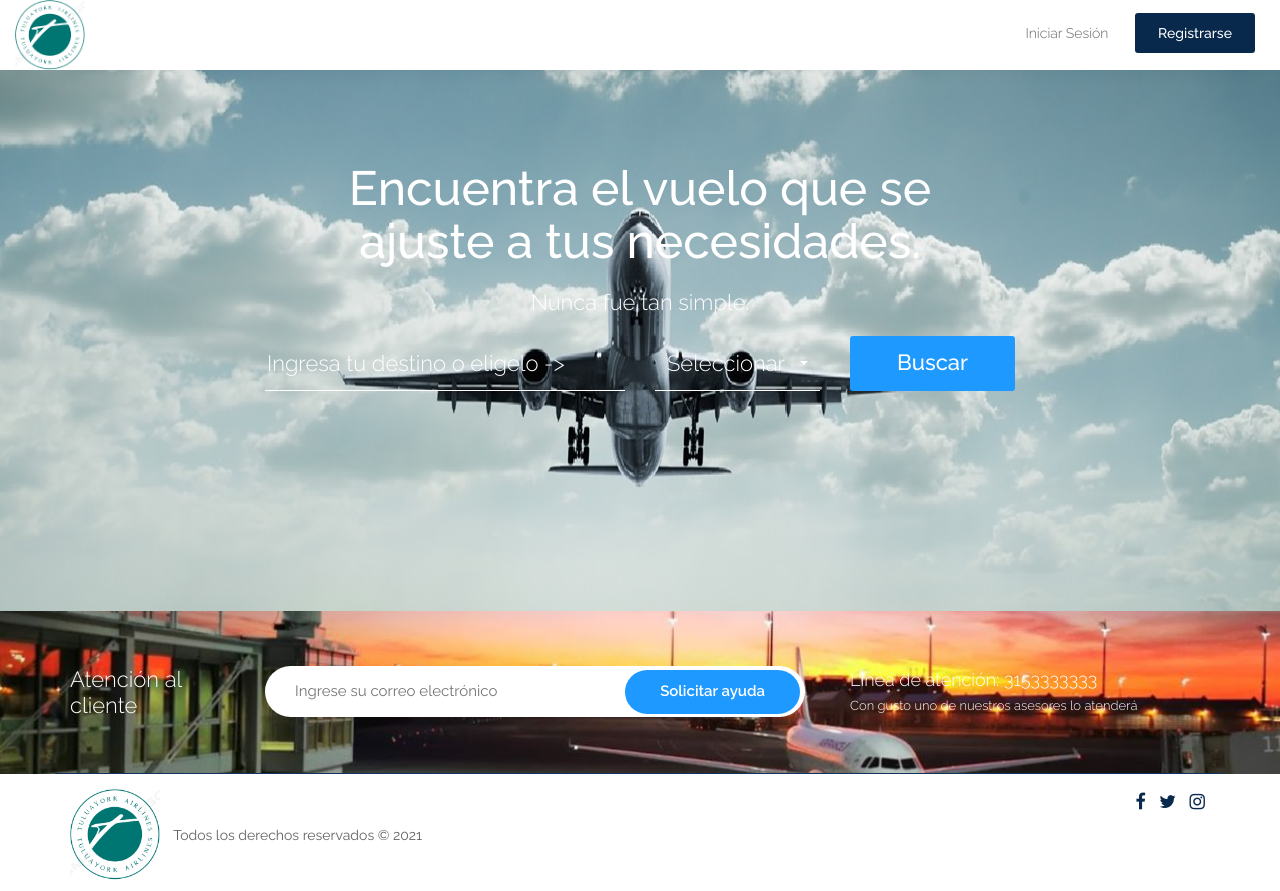
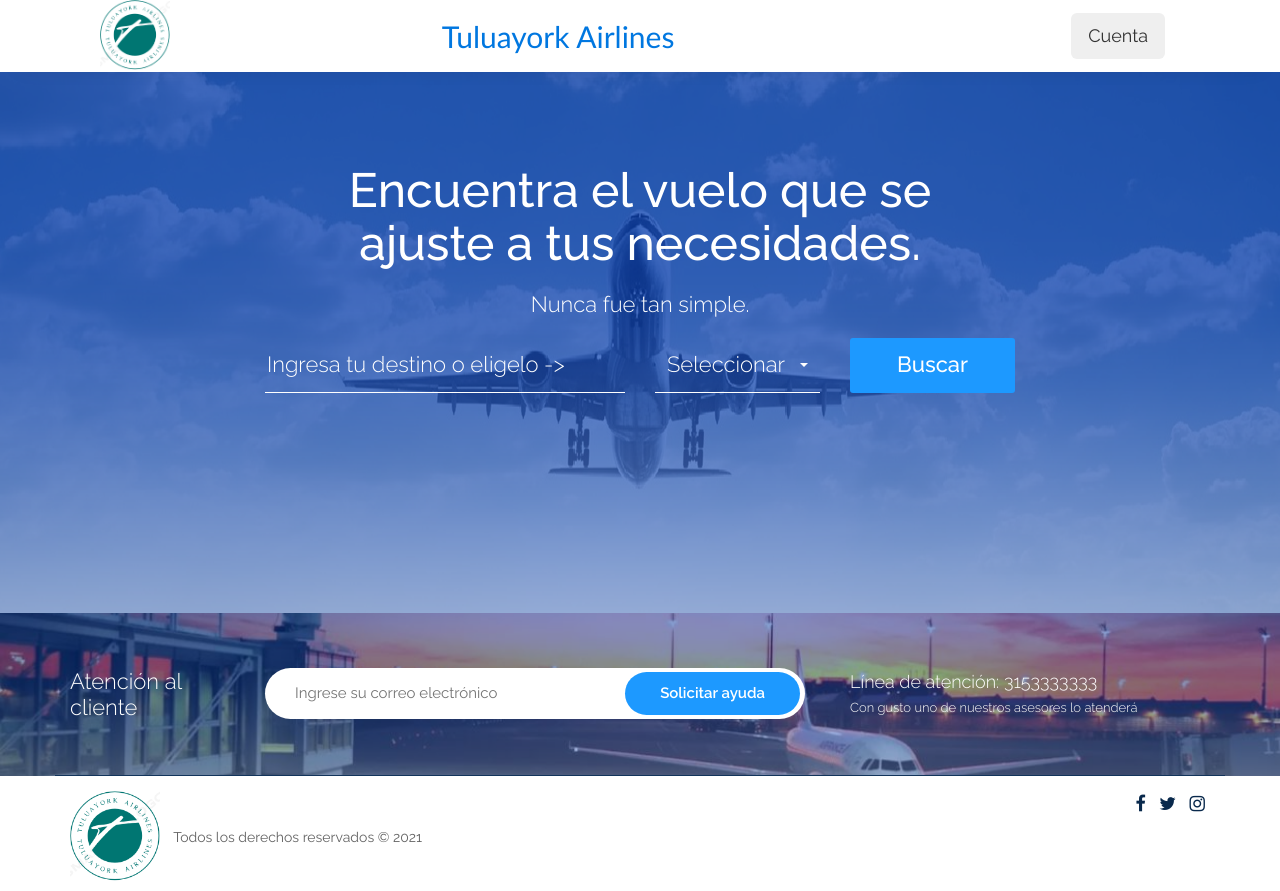
Before and after one commit to diego6662/proyecto-www, a Django app: page / in a window 1280 px wide. Run offline with Django 3.2, Linux system fonts and the light colour scheme; data that the repository does not hold is empty; some libraries are stand-ins or nearby versions.

Commit message:
Agregado dropdown menú y cambio de imagen de fondo"

```diff
--- a/aeropuerto-proyect/vuelos/static/vuelos/css/style.css
+++ b/aeropuerto-proyect/vuelos/static/vuelos/css/style.css
@@ -59,6 +59,7 @@ h5 {
 
 
 
+
 h1,
 h2,
 h3,
@@ -70,6 +71,11 @@ h6 {
 }
 h7 {
 	color: #fff;
+}
+h2{
+	color: #0077e0;
+	border: #113053;
+	font-family: 'Gill Sans', 'Gill Sans MT', Calibri, 'Trebuchet MS', sans-serif;
 }
 
 ul,
@@ -107,6 +113,15 @@ textarea {
 	2. HEADER
 -------------------------------------------------------------*/
 
+.dropdown-menu .dropdown-item{
+	border-style: hidden;
+	display: block;
+}
+
+.dropdown-menu{
+	width: max-content;
+}
+
 header .navbar {
 	border-radius: 0px;
 }
@@ -144,7 +159,9 @@ header .navbar-default .navbar-header {
 	border: none;
 }
 
-.left-rs {}
+.left-rs {
+	padding-left: 100px;
+}
 
 .navbar-brand>img {
 	width: 20%;
@@ -293,7 +310,11 @@ header .navbar-default .navbar-header {
 
 .right-nav {
 	float: right;
-	padding-right: 10px;
+	padding-right: 100px;
+}
+.left-nav {
+	float: left;
+	padding-top: 20px;
 }
 
 .login-sr {
@@ -3484,3 +3505,31 @@ html .ui-button.ui-state-disabled:active {
     background-color: #0d6efd;
     border-color: #0d6efd
 }
+
+
+/*-------------------------------------------------------------
+	10. OWN
+-------------------------------------------------------------*/
+
+#menu ul{
+	list-style: none;
+	margin: 0;
+	padding: 0;
+}
+
+
+#menu #item a{
+	padding: 12px 22px;
+	display: block;
+	text-decoration: none;
+
+
+}
+#menu #desple {
+	display: none;
+
+}
+
+#menu #item:hover #desple{
+	display: block;
+}
--- a/aeropuerto-proyect/vuelos/templates/vuelos/base.html
+++ b/aeropuerto-proyect/vuelos/templates/vuelos/base.html
@@ -28,21 +28,26 @@
          <nav class="navbar navbar-default">
             <div class="container-fluid">
                <div class="row">
+
                   <div class="col-md-4 col-sm-12 left-rs">
-		    <div class="navbar-header"> <a href="{% url 'vuelos:index' %}"><img class="scale-down" src="{% static 'vuelos/images/logo.png' %}" alt="tuluayork logo" class="img" width="70px" height="70px" /></a>
+		               <div class="navbar-header"> <a href="{% url 'vuelos:index' %}">
+                        <img class="scale-down" src="{% static 'vuelos/images/logo.png' %}" alt="tuluayork logo" class="img" width="70px" height="70px" /></a>
                      </div>
                   </div>
                   <div class="col-md-8 col-sm-12">
+
+                     <div class="left-nav">
+                        <h2>Tuluayork Airlines</h2>
+                     </div>
                      <div class="right-nav">
                         <div class="login-sr">
                            <div class="login-signup">
-                              <ul>
-				{% block nav %}
-				{% endblock %}
-			      </ul>
+
+                              {% block nav %}
+                              {% endblock %}
+
                            </div>
                         </div>
-
                       </div>
                   </div>
                </div>
--- a/aeropuerto-proyect/vuelos/templates/vuelos/index.html
+++ b/aeropuerto-proyect/vuelos/templates/vuelos/index.html
@@ -3,8 +3,18 @@
 
 {% load static %}
 {% block nav %}
-   <li><a href="login">Iniciar Sesión</a></li>
-   <li><a class="custom-b" href="signup">Registrarse</a></li>
+
+
+ <div class="btn-group">
+   <button class="btn btn-secondary btn-lg dropdown-toggle" type="button" data-toggle="dropdown" aria-haspopup="true" aria-expanded="false">
+     Cuenta
+   </button>
+   <div class="dropdown-menu">
+      <button class="dropdown-item btn btn-secondary btn-block" type="button"><a href="login">Iniciar Sesión</a></button>
+      <button class="dropdown-item btn btn-secondary btn-block" type="button"><a href="signup">Registrarse</a></button>
+   </div>
+ </div>
+
 {% endblock %}
 {% block content %}
 <title> Tuluayork </title>
--- a/aeropuerto-proyect/vuelos/templates/vuelos/signup.html
+++ b/aeropuerto-proyect/vuelos/templates/vuelos/signup.html
@@ -36,10 +36,10 @@
               <label for="id_password2">Confirmar Contraseña:</label><input type="password" name="password2" required="" id="id_password2">
               -->
               <br>
-              <button class="btn-success btn btn-primary mr-4 signup" type="submit">Registrarse</button>
+              <button class="btn-success btn btn-primary mr-4 signup" type="submit"> Registrarse </button>
             </form>
             {% if error != None %}
-	    <br>
+	          <br>
             <h1>{{error}}</h1>
             {% endif %}
           </div>
```
Also changed, not shown: aeropuerto-proyect/vuelos/static/vuelos/images/bg_main.png, aeropuerto-proyect/vuelos/static/vuelos/images/footer_bg.png.
